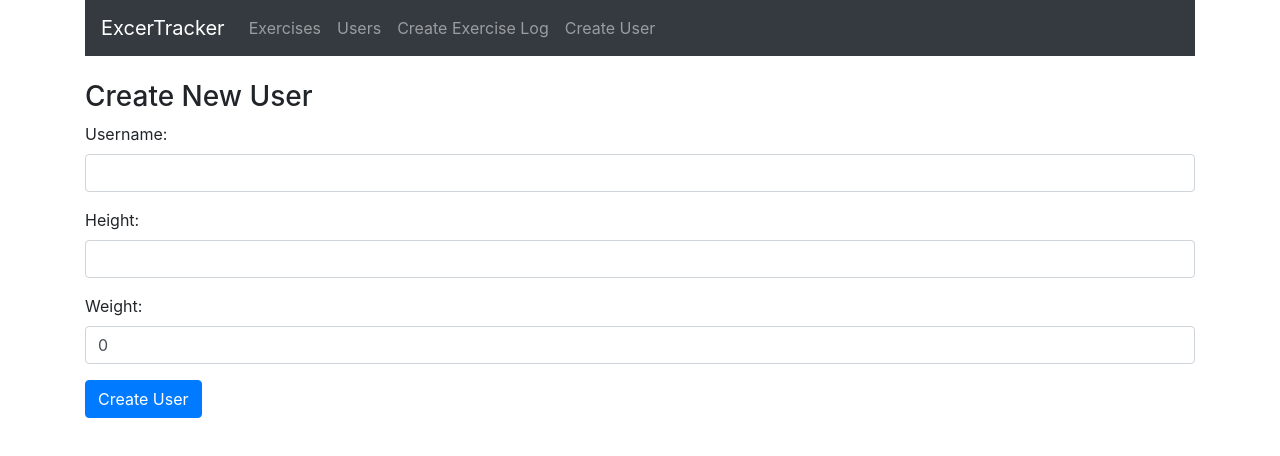
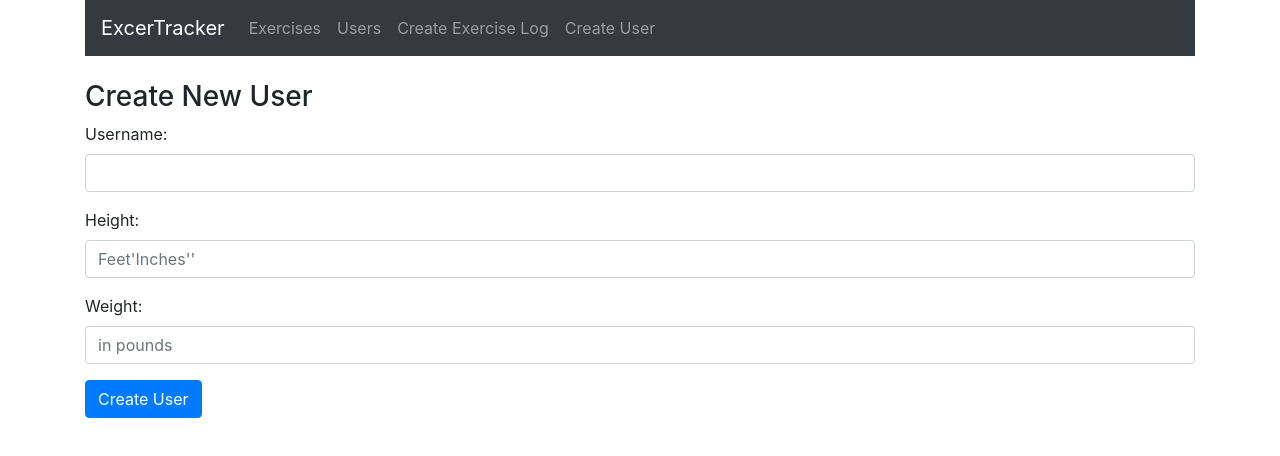
Before and after one commit to mustafaalvi/MERN-ExerciseApp, a React (Create React App) app in the folder mern-exercise-tracker/: page /user in a window 1280 px wide. Shown: the top 456 px of the page. Built offline with nearby package versions, Linux system fonts and the light colour scheme.

Commit message:
Placeholder text for height&Weight + weight min>0

```diff
--- a/mern-exercise-tracker/src/components/create-user.component.js
+++ b/mern-exercise-tracker/src/components/create-user.component.js
@@ -14,7 +14,7 @@ export default class CreateUser extends Component{
         this.state = {
             username: '',
             height: '',
-            weight: 0,
+            weight: '',
         }
     }
 
@@ -76,6 +76,7 @@ export default class CreateUser extends Component{
                     <label>Height: </label>
                     <input  type="text"
                             required
+                            placeholder="Feet'Inches''"
                             className="form-control"
                             value={this.state.height}
                             onChange={this.onChangeHeight}
@@ -83,8 +84,10 @@ export default class CreateUser extends Component{
                 </div>
                 <div className="form-group">
                     <label>Weight: </label>
-                    <input  type="text"
+                    <input  type="number"
                             required
+                            placeholder="in pounds"
+                            min="0"
                             className="form-control"
                             value={this.state.weight}
                             onChange={this.onChangeWeight}
```
